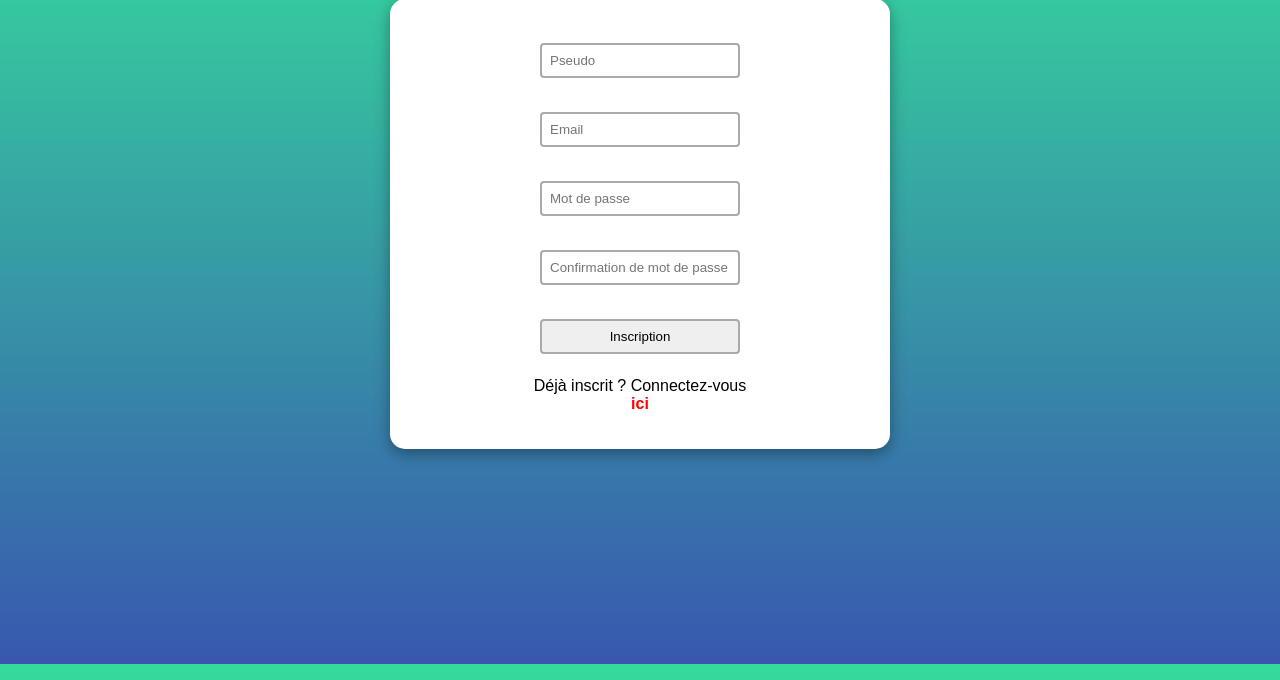
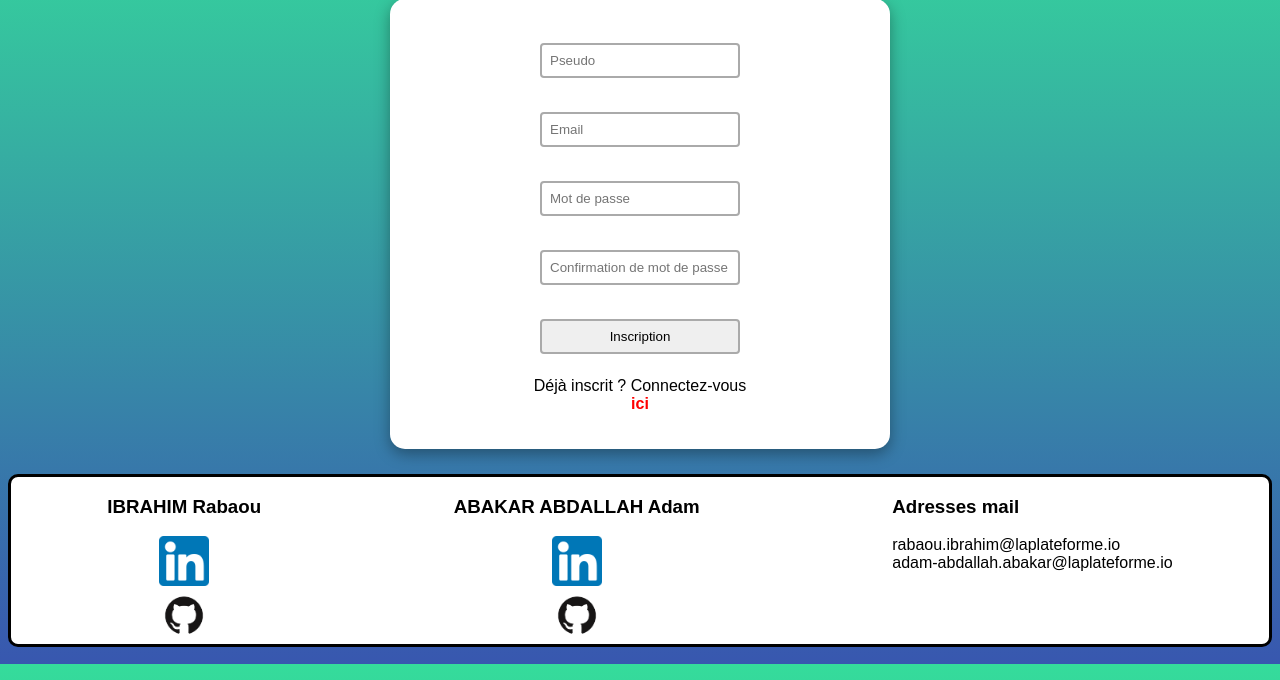
Before and after one commit to rabaou-ibrahim/blog-js, a PHP site: page /authentification.php in a window 1280 px wide. Shown: the part 120-800 px from the top of the page. Run offline with PHP 8.4, Linux system fonts and the light colour scheme.

Commit message:
Add files via upload

```diff
--- a/Css/authentification.css
+++ b/Css/authentification.css
@@ -105,3 +105,20 @@ input:focus{
     border-color: dodgerblue;
     box-shadow: 0 0 8px 0 dodgerblue;
 }
+
+footer{
+    margin-top: 50px;
+    list-style-type: none;
+    display: flex;
+    flex-direction: row;
+    justify-content: space-around;
+    background: #fff;
+    border-radius: 10px;
+    border-style: solid;
+}
+
+.footer-center{
+    display: flex;
+    flex-direction: column;
+    align-items: center;
+}
--- a/authentification.php
+++ b/authentification.php
@@ -58,5 +58,28 @@
     </div>
 
     <script src="authentification.js"></script>
+    <footer>
+        <div class="footer-left">
+            <h3>IBRAHIM Rabaou</h3>
+            <div class="footer-center">
+                <li><a href="https://linkedin.com/in/rabaou-ibrahim-92897124b/" target="_blank"><img src="Images/linkedinlogo.png" height=50px width=50px></li>
+                <li><a href="https://github.com/rabaou-ibrahim" target="_blank"><img src="Images/GitHub-Mark.png" height=50px width=50px></a></li>
+            </div>
+        </div>
+
+        <div class="footer-right">
+            <h3>ABAKAR ABDALLAH Adam</h3>
+            <div class="footer-center">
+                <li><a href="https://www.linkedin.com/in/adam-abdallah-abakar-9585a8259/" target="_blank"><img src="Images/linkedinlogo.png" height=50px width=50px></a></li>
+                <li><a href="https://github.com/abakar-adam-abdallah" target="_blank"><img src="Images/GitHub-Mark.png" height=50px width=50px></a></li>
+            </div>
+        </div>
+
+        <div class="laplateforme">
+            <h3>Adresses mail</h3>
+            <li>rabaou.ibrahim@laplateforme.io</li>
+            <li>adam-abdallah.abakar@laplateforme.io</li>
+        </div>
+    </footer>
 </body>
 </html>
```
Also changed, not shown: Css/profil.css (+17 -0 lines), Css/warning.css (+17 -0 lines), profil.php (+24 -1 lines).
